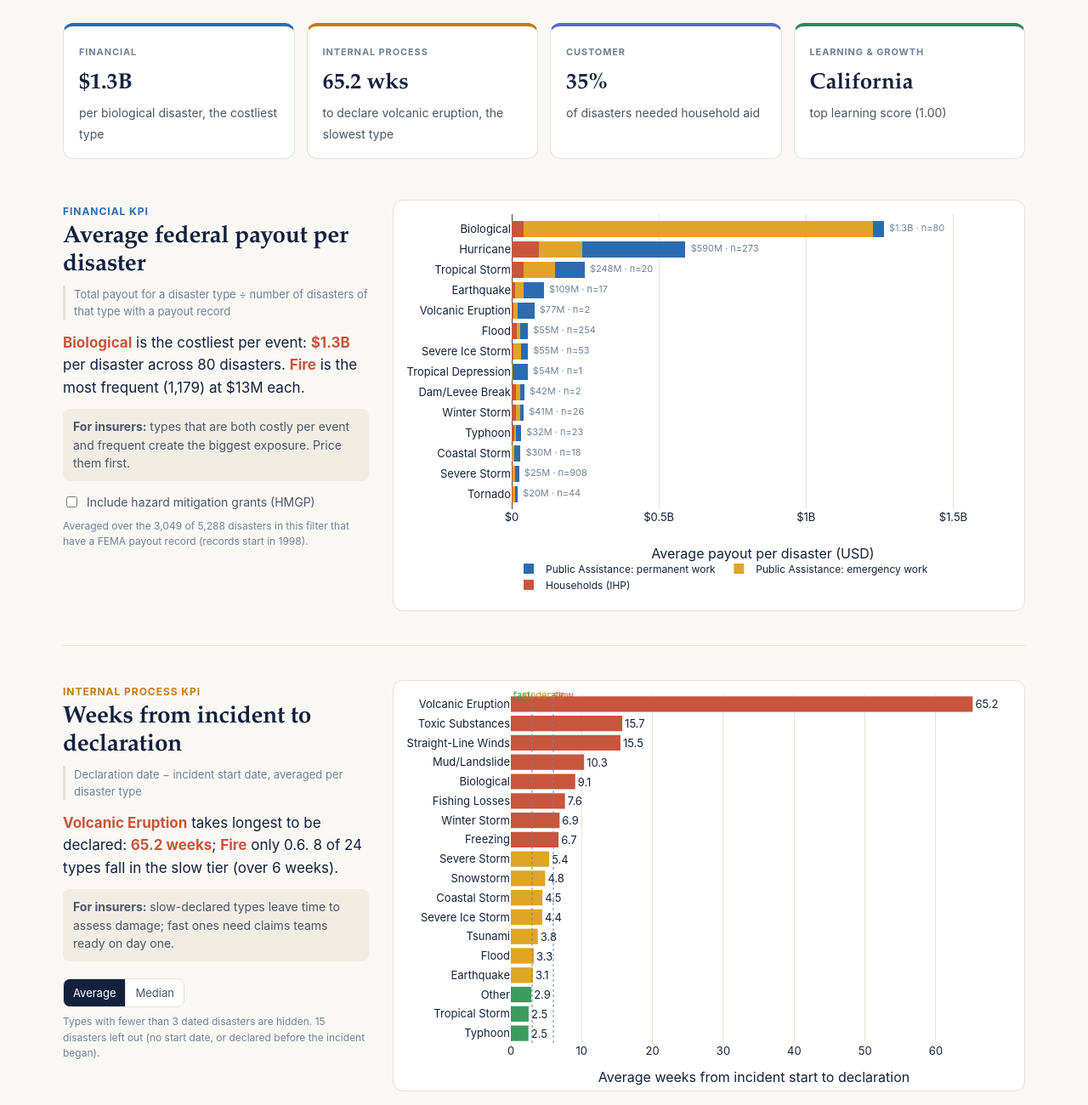
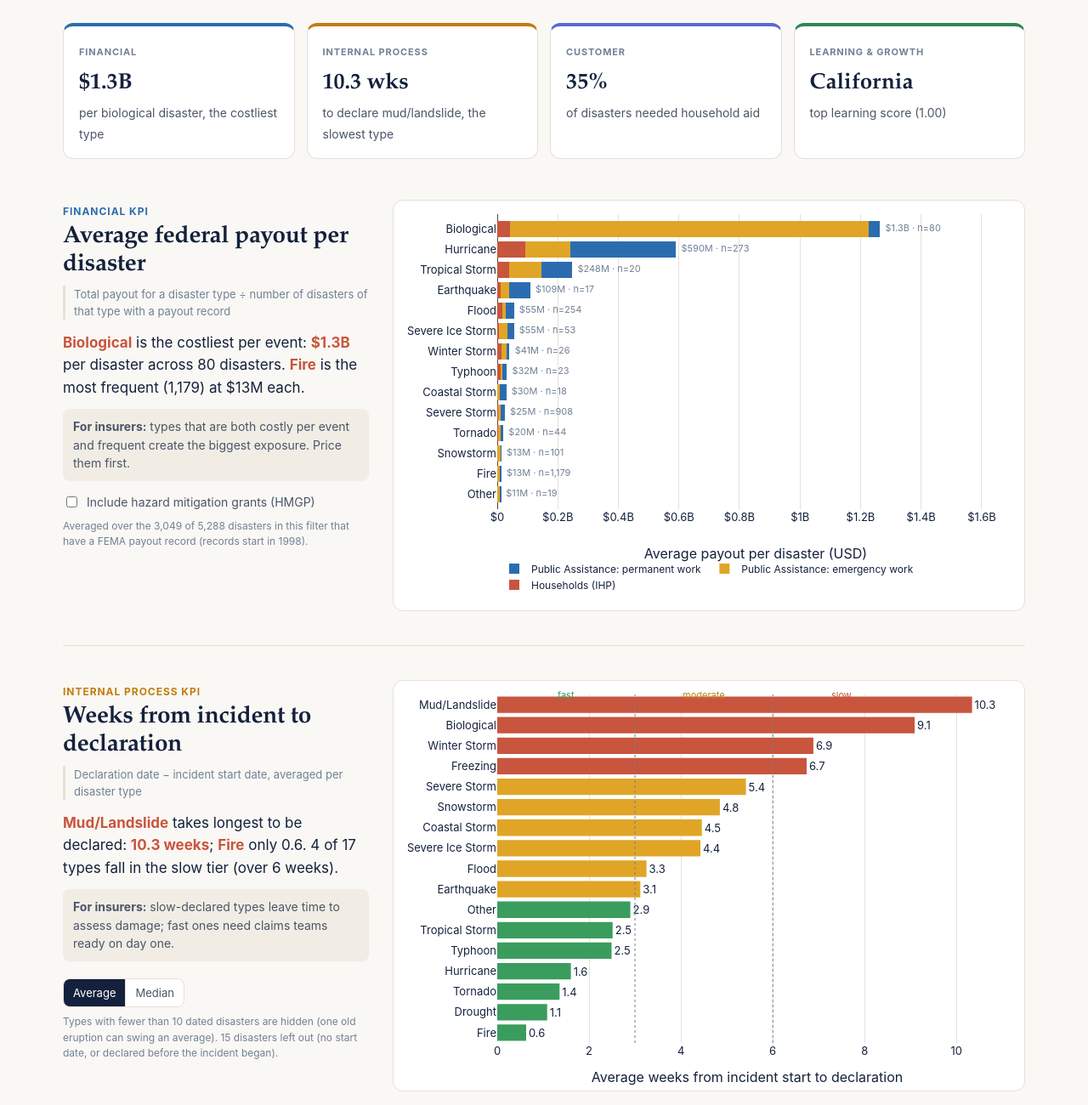
Before and after one commit to rebekaolar-cyber/disaster-insurance-kpis, a plain HTML site: page site/index.html in a window 1280 px wide. Shown: the part 540-1840 px from the top of the page at 85% size. Drawn offline with nearby package versions, Linux system fonts and the light colour scheme.

Commit message:
Hide small samples in payout and lag charts; size the double count
A single 1983 Kilauea eruption declared seven years later made volcanic
eruptions look like the slowest type; types with fewer than 10 disasters
are now hidden in all three type charts (toggle). On the live data the
original chart's double count overstated total payouts by ~48%.

Co-Authored-By: Claude Opus 5.5 <noreply@anthropic.com>
Claude-Session: https://claude.ai/code/session_01GTn1TQYyH48HwE8bTpyQeL

```diff
--- a/site/app.js
+++ b/site/app.js
@@ -53,7 +53,8 @@ function current() {
 // ---------- charts ----------
 
 function drawFinancial(rows) {
-  const data = KPI.payoutByType(rows, { includeHm: state.includeHm }).filter((d) => d.n > 0).slice(0, 14).reverse();
+  const minN = state.minN ? 10 : 1;
+  const data = KPI.payoutByType(rows, { includeHm: state.includeHm }).filter((d) => d.n >= minN).slice(0, 14).reverse();
   const y = data.map((d) => d.type);
   const series = [
     ["avgIhp", "Households (IHP)", C.ihp],
@@ -82,7 +83,7 @@ function drawFinancial(rows) {
     margin: { l: 10, r: 20, t: 10, b: 90 },
   }), CONFIG);
 
-  const all = KPI.payoutByType(rows, { includeHm: state.includeHm });
+  const all = KPI.payoutByType(rows, { includeHm: state.includeHm }).filter((d) => d.n >= minN);
   const cov = KPI.payoutCoverage(rows);
   $("n-fin").textContent = cov.withRecord
     ? `Averaged over the ${fmtInt(cov.withRecord)} of ${fmtInt(cov.n)} disasters in this filter that have a FEMA payout record (records start in ${cov.firstYear}).`
@@ -96,7 +97,8 @@ function drawFinancial(rows) {
 
 function drawProcess(rows) {
   const { rows: data, excluded } = KPI.lagByType(rows, state.stat);
-  const shown = data.filter((d) => d.n >= 3).slice(0, 18).reverse();
+  const minN = state.minN ? 10 : 3;
+  const shown = data.filter((d) => d.n >= minN).slice(0, 18).reverse();
   Plotly.react("c-proc", [{
     type: "bar", orientation: "h", y: shown.map((d) => d.type), x: shown.map((d) => d.weeks),
     marker: { color: shown.map((d) => dim(d.type, C[KPI.lagTier(d.weeks)])) },
@@ -115,8 +117,8 @@ function drawProcess(rows) {
     ],
   }), CONFIG);
 
-  $("n-proc").textContent = `Types with fewer than 3 dated disasters are hidden. ${fmtInt(excluded)} disasters left out (no start date, or declared before the incident began).`;
-  const ranked = data.filter((d) => d.n >= 3);
+  $("n-proc").textContent = `Types with fewer than ${minN} dated disasters are hidden (one old eruption can swing an average). ${fmtInt(excluded)} disasters left out (no start date, or declared before the incident began).`;
+  const ranked = data.filter((d) => d.n >= minN);
   if (!ranked.length) return ($("t-proc").textContent = "Not enough dated disasters for these filters.");
   const slow = ranked[0], fast = ranked[ranked.length - 1];
   const nSlow = ranked.filter((d) => d.weeks > 6).length;
@@ -186,8 +188,8 @@ function drawLearning(rows) {
 }
 
 function drawCards(rows) {
-  const pay = KPI.payoutByType(rows, { includeHm: state.includeHm }).filter((d) => d.n > 0);
-  const lag = KPI.lagByType(rows, state.stat).rows.filter((d) => d.n >= 3);
+  const pay = KPI.payoutByType(rows, { includeHm: state.includeHm }).filter((d) => d.n >= (state.minN ? 10 : 1));
+  const lag = KPI.lagByType(rows, state.stat).rows.filter((d) => d.n >= (state.minN ? 10 : 3));
   const ia = KPI.iaOverall(rows);
   const pd = KPI.pdls(rows, state.w);
   const cards = [
--- a/site/index.html
+++ b/site/index.html
@@ -73,7 +73,7 @@
       <p class="formula">Disasters where FEMA activated aid to individual households ÷ all disasters of that type</p>
       <p class="takeaway" id="t-cust"></p>
       <p class="sowhat"><strong>For insurers:</strong> a high rate signals that people were left without enough cover. These are the gaps a new product could fill.</p>
-      <label class="toggle"><input type="checkbox" id="o-minn" checked> Hide types with fewer than 10 disasters</label>
+      <label class="toggle"><input type="checkbox" id="o-minn" checked> Hide types with fewer than 10 disasters (in all three type charts)</label>
     </div>
     <div class="chart split">
       <div id="c-donut" role="img" aria-label="Share of disasters with household aid"></div>
@@ -116,7 +116,7 @@
       <div>
         <h3>Origin and what changed</h3>
         <p>This started as a four-person University of Twente project (Business Intelligence &amp; Databases, Business IT), built in SQLite, Tableau and Orange on a fixed data extract. I rebuilt it as an open, interactive dashboard: a Python pipeline that pulls FEMA's live API, tested KPI code in JavaScript, and this page.</p>
-        <p>Rebuilding it surfaced one fix: the original payout chart stacked emergency-work spending on top of total Public Assistance, which already includes it, so those disaster types looked more expensive than they were. Here the channels add up to the total.</p>
+        <p>Rebuilding it surfaced one fix: the original payout chart stacked emergency-work spending on top of total Public Assistance, which already includes it. On today's data that overstates total payouts by about 48% (nearly double for biological disasters). Here the channels add up to the total.</p>
         <p>New in the rebuild: filters by period, declaration type and state, a median option for declaration lag, small-sample hiding, and a slider to test the PDLS weighting instead of fixing it at 0.6.</p>
       </div>
     </div>
```
Also changed, not shown: 1 other file.
